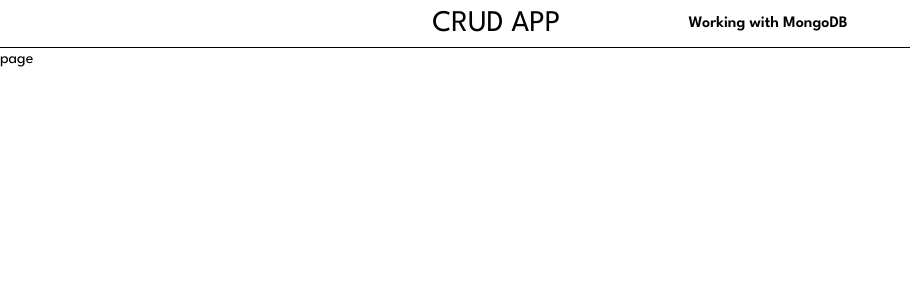
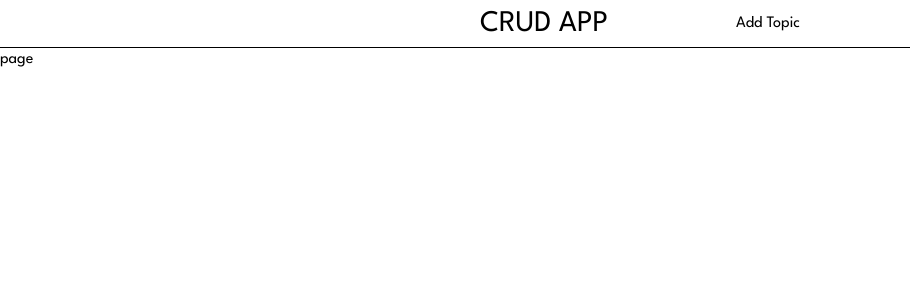
Before and after one commit to shwejan005/mongo-crud, a Next.js app: page / in a window 1280 px wide. Shown: the top 300 px of the page, without its empty margins (0-910 px from the left). Built offline with nearby package versions, Linux system fonts and the light colour scheme.

Commit message:
Navbar changes

```diff
--- a/components/Navbar.jsx
+++ b/components/Navbar.jsx
@@ -5,7 +5,7 @@ function Navbar() {
   return (
     <nav className='h-12 flex justify-center gap-32 items-center border-b'>
       <Link href={'/'} className='text-3xl'>CRUD APP</Link>
-      <p className='font-semibold'>Working with MongoDB</p>
+      <Link href={'/add-topic'}>Add Topic</Link>
     </nav>
   )
 }
```
